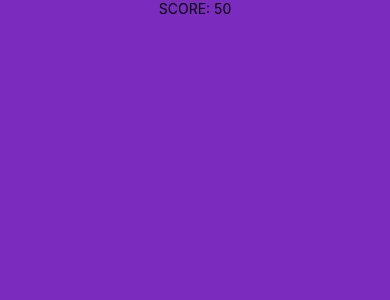
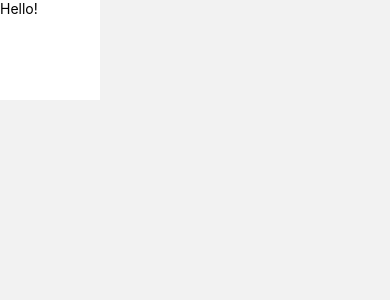
Before and after one commit to spenceware-engineer/wordle, a React Native app: screen /Register in a window 390 px wide. Shown: the top 300 px of the page. Built offline with nearby package versions, Linux system fonts and the light colour scheme.

Commit message:
Safe area view for all screens

```diff
--- a/App.tsx
+++ b/App.tsx
@@ -1,22 +1,25 @@
 import { StatusBar } from 'expo-status-bar'
-import { StyleSheet, Text, View } from 'react-native'
-import { SafeAreaProvider } from 'react-native-safe-area-context'
+import { StyleSheet } from 'react-native'
+import { RecoilRoot } from 'recoil'
+import { NavigationContainer } from '@react-navigation/native'
+import RootNavigator from './src/navigation/RootNavigator'
 
 export default function App() {
   return (
-    <SafeAreaProvider style={styles.container}>
-      <StatusBar style="auto" />
-      <View>
-        <Text>SCORE: 50</Text>
-      </View>
-    </SafeAreaProvider>
+    <NavigationContainer>
+      <RecoilRoot>
+        <RootNavigator />
+        <StatusBar translucent />
+      </RecoilRoot>
+    </NavigationContainer>
   )
 }
 
 const styles = StyleSheet.create({
   container: {
-    flex: 1,
+    display: 'flex',
     backgroundColor: '#7b2cbf',
     alignItems: 'center',
+    justifyContent: 'center',
   },
 })
--- a/babel.config.js
+++ b/babel.config.js
@@ -1,16 +1,6 @@
-module.exports = function(api) {
-  api.cache(true);
+module.exports = function (api) {
+  api.cache(true)
   return {
-    presets: ['babel-preset-expo'],
-    plugins: [
-      [
-        'module-resolver',
-        {
-          alias: {
-            '@': './src',
-          },
-        },
-      ],
-    ],
-  };
-};
+    presets: [ 'babel-preset-expo' ],
+  }
+}
--- /dev/null
+++ b/src/navigation/RootNavigator.tsx
@@ -0,0 +1,38 @@
+import { createNativeStackNavigator } from '@react-navigation/native-stack'
+import Login from '../screens/Login'
+import Register from '../screens/Register'
+import Play from '../screens/Play'
+import LevelSuccess from '../screens/LevelSuccess'
+import LevelFail from '../screens/LevelFail'
+import { SafeAreaProvider } from 'react-native-safe-area-context'
+
+const Stack = createNativeStackNavigator()
+
+const RootNavigator = () => {
+  return (
+    <Stack.Navigator initialRouteName="Register" screenOptions={{ headerShown: false }}>
+      <Stack.Screen
+        name="Register"
+        component={Register}
+      />
+      <Stack.Screen
+        name="Login"
+        component={Login}
+      />
+      <Stack.Screen
+        name="Play"
+        component={Play}
+      />
+      <Stack.Screen
+        name="LevelSuccess"
+        component={LevelSuccess}
+      />
+      <Stack.Screen
+        name="LevelFail"
+        component={LevelFail}
+      />
+    </Stack.Navigator>
+  )
+}
+
+export default RootNavigator
--- /dev/null
+++ b/src/screens/LevelFail.tsx
@@ -0,0 +1,15 @@
+import {
+  SafeAreaProvider,
+  SafeAreaView
+} from 'react-native-safe-area-context'
+
+const LevelFail = () => {
+  return (
+    <SafeAreaProvider>
+      <SafeAreaView>
+      </SafeAreaView>
+    </SafeAreaProvider>
+  )
+}
+
+export default LevelFail
--- /dev/null
+++ b/src/screens/LevelSuccess.tsx
@@ -0,0 +1,12 @@
+import { SafeAreaProvider, SafeAreaView } from 'react-native-safe-area-context'
+
+const LevelSuccess = () => {
+  return (
+    <SafeAreaProvider>
+      <SafeAreaView>
+      </SafeAreaView>
+    </SafeAreaProvider>
+  )
+}
+
+export default LevelSuccess
--- /dev/null
+++ b/src/screens/Login.tsx
@@ -0,0 +1,15 @@
+import {
+  SafeAreaProvider,
+  SafeAreaView
+} from 'react-native-safe-area-context'
+
+const Login = () => {
+  return (
+    <SafeAreaProvider>
+      <SafeAreaView>
+      </SafeAreaView>
+    </SafeAreaProvider>
+  )
+}
+
+export default Login
--- /dev/null
+++ b/src/screens/Play.tsx
@@ -0,0 +1,15 @@
+import {
+  SafeAreaProvider,
+  SafeAreaView
+} from "react-native-safe-area-context"
+
+const Play = () => {
+  return (
+    <SafeAreaProvider>
+      <SafeAreaView>
+      </SafeAreaView>
+    </SafeAreaProvider>
+  )
+}
+
+export default Play
--- /dev/null
+++ b/src/screens/Register.tsx
@@ -0,0 +1,32 @@
+import {
+  StyleSheet,
+  Text,
+  View
+} from 'react-native'
+import {
+  SafeAreaProvider,
+  SafeAreaView
+} from 'react-native-safe-area-context'
+
+const Register = () => {
+  return (
+    <SafeAreaProvider>
+      <SafeAreaView>
+        <View style={styles.container}>
+          <Text>Hello!</Text>
+        </View>
+      </SafeAreaView>
+    </SafeAreaProvider>
+  )
+}
+
+const styles = StyleSheet.create({
+  container: {
+    display: 'flex',
+    height: 100,
+    width: 100,
+    backgroundColor: '#FFF',
+  }
+})
+
+export default Register
```
Also changed, not shown: package.json (+5 -2 lines), src/components/button.tsx (deleted), src/store/userGlobalStore.ts (deleted), 2 other files (tests, documents, lock files or other folders).
